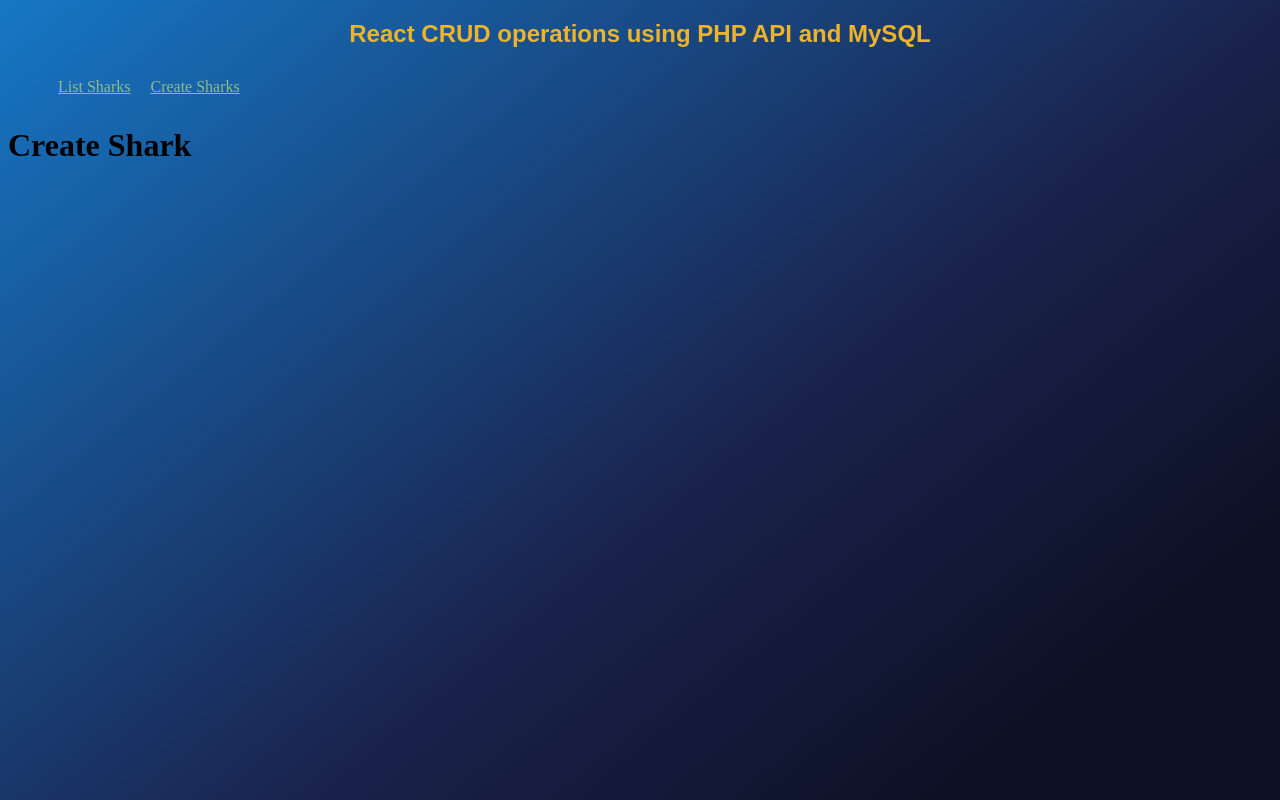
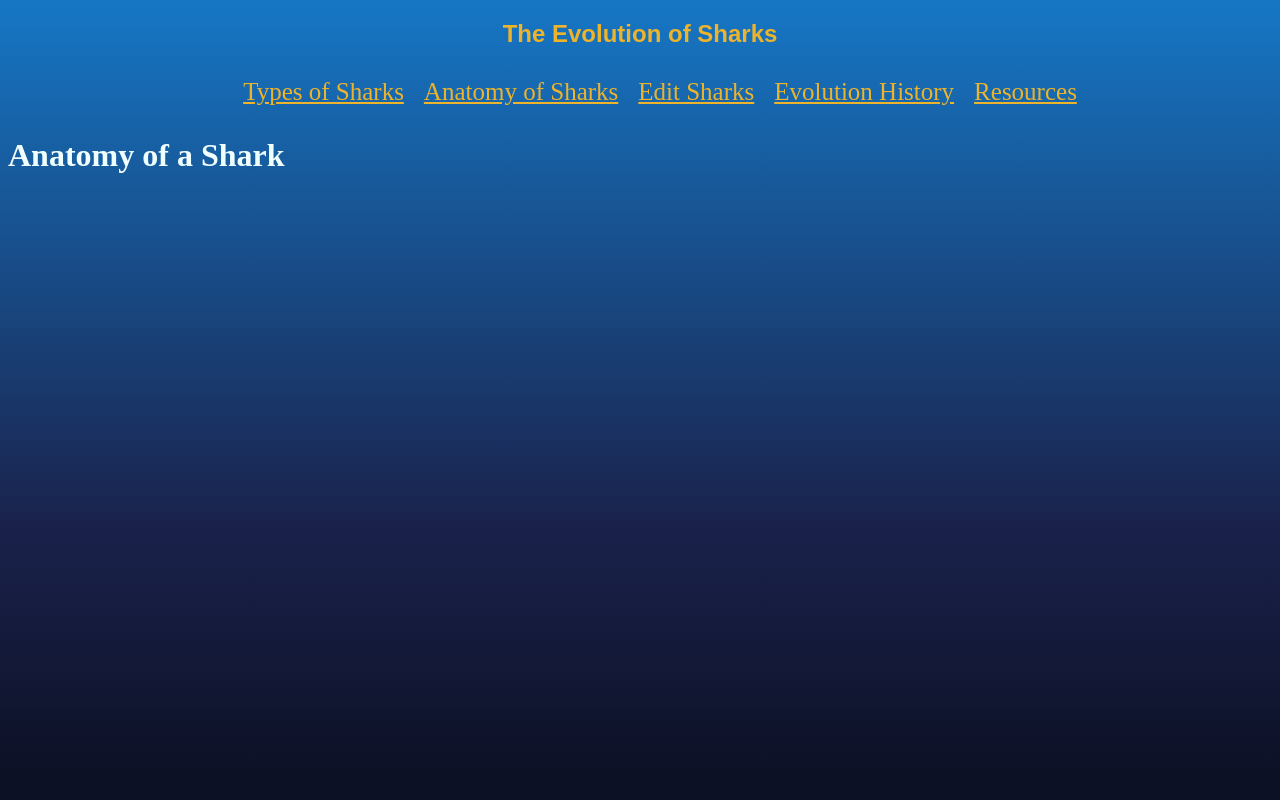
Before and after one commit to cesar-gz/Sharks, a JavaScript app in the folder evolution/: page /user/create in a window 1280 px wide. Shown: the top 800 px of the page. Built offline with nearby package versions, Linux system fonts and the light colour scheme; the HTML template or start-up script is replaced by a standard one.

Commit message:
added more headings.

```diff
--- a/evolution/src/App.css
+++ b/evolution/src/App.css
@@ -1,16 +1,19 @@
 /* to get rid of bullet points */
 nav ul{
   list-style: none;
+  text-align: center;
 }
 
 nav ul li {
   display: inline-block;
   padding: 10px;
+  font-size: 25px;
 }
 
 body{
   height: 1000px;
-  background: linear-gradient(141deg, #1677C5 0%, #1A224C 51%, #0D1126 75%);
+  background: linear-gradient(180deg, #1677C5 0%, #1A224C 51%, #0D1126 75%);
+  color: azure;
 }
 
 h2 {
@@ -21,8 +24,8 @@ h2 {
 
 /* to change the color of unvisited links */
 a:link{
-color: darkseagreen;
+color: #EDB32B;
 }
 a:visited{
-color: darkseagreen;
+color: #EDB32B;
 }
--- a/evolution/src/App.js
+++ b/evolution/src/App.js
@@ -3,20 +3,31 @@ import './App.css';
 import CreateShark from './components/CreateShark';
 import ListSharks from './components/ListShark';
 import EditShark from './components/EditShark';
+import History from './components/EvoHistory';
+import Cite from './components/Resources';
 
 function App() {
   return (
     <div className="App">
-      <h2>React CRUD operations using PHP API and MySQL</h2>
+      <h2>The Evolution of Sharks</h2>
 
       <BrowserRouter>
         <nav>
           <ul>
             <li>
-              <Link to="/">List Sharks</Link>
+              <Link to="/">Types of Sharks</Link>
             </li>
             <li>
-              <Link to="user/create">Create Sharks</Link>
+              <Link to="user/create">Anatomy of Sharks</Link>
+            </li>
+            <li>
+              <Link to="user/:id/edit">Edit Sharks</Link>
+            </li>
+            <li>
+              <Link to="shark/history">Evolution History</Link>
+            </li>
+            <li>
+              <Link to="shark/resources">Resources</Link>
             </li>
           </ul>
         </nav>
@@ -25,6 +36,8 @@ function App() {
           <Route index element={<ListSharks />} />
           <Route path="user/create" element={<CreateShark />} />
           <Route path="user/:id/edit" element={<EditShark />} />
+          <Route path="shark/history" element={<History />} />
+          <Route path="shark/resources" element={<Cite />} />
 
         </Routes>
       </BrowserRouter>
--- a/evolution/src/components/CreateShark.js
+++ b/evolution/src/components/CreateShark.js
@@ -1,5 +1,7 @@
+// this is the page for the "Anatomy of a Shark"
+
 export default function CreateShark() {
   return (
-    <h1>Create Shark</h1>
+    <h1>Anatomy of a Shark</h1>
   )
 }
--- a/evolution/src/components/EditShark.js
+++ b/evolution/src/components/EditShark.js
@@ -1,5 +1,5 @@
 export default function EditShark() {
   return (
-    <h1>Edit Shark</h1>
+    <h1>Edit Sharks</h1>
   )
 }
--- /dev/null
+++ b/evolution/src/components/EvoHistory.js
@@ -0,0 +1,7 @@
+// this is the "Evolution History" heading page
+
+export default function History() {
+  return (
+    <h1>Evolution History of Sharks</h1>
+  )
+}
--- a/evolution/src/components/ListShark.js
+++ b/evolution/src/components/ListShark.js
@@ -1,5 +1,7 @@
+// this is the "Types of Sharks" heading page
+
 export default function ListSharks() {
   return (
-    <h1>List Sharks</h1>
+    <h1>Types of Sharks</h1>
   )
 }
--- /dev/null
+++ b/evolution/src/components/Resources.js
@@ -0,0 +1,7 @@
+// this is the "Resources" heading page
+
+export default function Cite() {
+  return (
+    <h1>Resources and Citations</h1>
+  )
+}
```
